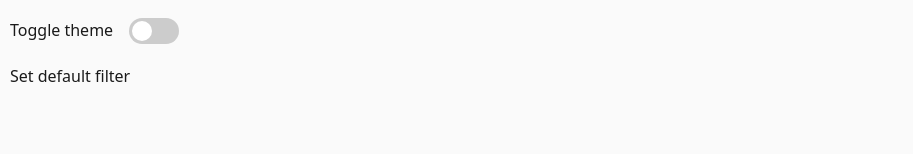
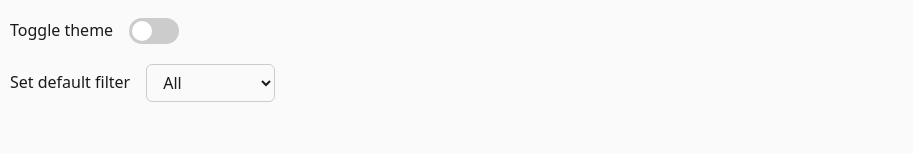
Before and after one commit to khanhisreal/sveltekit-o-b-task-management, a SvelteKit app: page /settings in a window 1280 px wide. Shown: the part 178-332 px from the top of the page, without its empty margins (0-913 px from the left). Built offline with nearby package versions, Linux system fonts and the light colour scheme.

Commit message:
handle system preferences

```diff
--- a/src/app.html
+++ b/src/app.html
@@ -3,9 +3,26 @@
 	<head>
 		<meta charset="utf-8" />
 		<meta name="viewport" content="width=device-width, initial-scale=1" />
-		<link rel="stylesheet" href="/shared.css">
-		<link rel="stylesheet" href="https://cdnjs.cloudflare.com/ajax/libs/font-awesome/7.0.1/css/all.min.css" integrity="sha512-2SwdPD6INVrV/lHTZbO2nodKhrnDdJK9/kg2XD1r9uGqPo1cUbujc+IYdlYdEErWNu69gVcYgdxlmVmzTWnetw==" crossorigin="anonymous" referrerpolicy="no-referrer" />
+		<link rel="stylesheet" href="/shared.css" />
+		<link
+			rel="stylesheet"
+			href="https://cdnjs.cloudflare.com/ajax/libs/font-awesome/7.0.1/css/all.min.css"
+			integrity="sha512-2SwdPD6INVrV/lHTZbO2nodKhrnDdJK9/kg2XD1r9uGqPo1cUbujc+IYdlYdEErWNu69gVcYgdxlmVmzTWnetw=="
+			crossorigin="anonymous"
+			referrerpolicy="no-referrer"
+		/>
 		%sveltekit.head%
+		<script>
+			const stored = localStorage.getItem('userSettings');
+			if (stored) {
+				const { isDarkMode } = JSON.parse(stored);
+				if (isDarkMode) {
+					document.documentElement.dataset.theme = 'dark';
+				} else {
+					document.documentElement.dataset.theme = 'light';
+				}
+			}
+		</script>
 	</head>
 	<body data-sveltekit-preload-data="hover">
 		<div style="display: contents">%sveltekit.body%</div>
--- a/src/lib/client/interfaces/Task.ts
+++ b/src/lib/client/interfaces/Task.ts
@@ -1,3 +1,6 @@
+export const FILTER_OPTIONS = ['All', 'Active', 'Completed'] as const;
+export type FilterOption = (typeof FILTER_OPTIONS)[number];
+
 export interface Task {
 	id: string;
 	title: string;
@@ -8,5 +11,5 @@ export interface Task {
 
 export interface UserSettings {
 	isDarkMode: boolean;
-	filterDefaultValue: 'All' | 'Completed' | 'Active';
+	filterDefaultValue: FilterOption;
 }
--- a/src/lib/client/stores/store.ts
+++ b/src/lib/client/stores/store.ts
@@ -1,8 +1,25 @@
 import { writable } from 'svelte/store';
 import type { UserSettings } from '../interfaces/Task';
 
-export const userSettings = writable<UserSettings>({
-	isDarkMode: false,
-	filterDefaultValue: 'All'
-});
-//returns {subscribe, set, update}
+const LOCAL_KEY = 'userSettings';
+
+function createUserSettings() {
+	let startValue: UserSettings = { isDarkMode: false, filterDefaultValue: 'All' };
+
+	if (typeof localStorage !== 'undefined') {
+		const stored = localStorage.getItem(LOCAL_KEY);
+		if (stored) startValue = JSON.parse(stored);
+	}
+
+	const store = writable<UserSettings>(startValue);
+	store.subscribe((val) => {
+		if (typeof localStorage !== 'undefined') {
+			localStorage.setItem(LOCAL_KEY, JSON.stringify(val));
+			document.documentElement.dataset.theme = val.isDarkMode ? 'dark' : 'light';
+		}
+	});
+
+	return store;
+}
+
+export const userSettings = createUserSettings();
--- a/src/routes/+layout.svelte
+++ b/src/routes/+layout.svelte
@@ -5,12 +5,21 @@
 	import { userSettings } from '$lib/client/stores/store';
 
 	let { children } = $props();
+	let ready = $state(false);
+
+	$effect(() => {
+		const unsubscribe = userSettings.subscribe(() => {
+			ready = true;
+		});
+		return unsubscribe;
+	});
 </script>
 
 <svelte:head>
 	<link rel="icon" href={favicon} />
 </svelte:head>
 
+{#if ready}
 	<div class="layout" class:dark={$userSettings.isDarkMode}>
 		<header>
 			<NavigationBar />
@@ -24,6 +33,7 @@
 			<Footer />
 		</footer>
 	</div>
+{/if}
 
 <style>
 	.layout {
--- a/src/routes/settings/+page.svelte
+++ b/src/routes/settings/+page.svelte
@@ -1,11 +1,20 @@
 <script lang="ts">
 	import ComponentLayout from '../../lib/client/components/layout/component-layout.svelte';
 	import { userSettings } from '$lib/client/stores/store';
+	import { FILTER_OPTIONS, type FilterOption } from '$lib/client/interfaces/Task';
 
-	function toggleTheme() {
+	function handleTheme() {
 		userSettings.update((current) => ({
 			...current,
 			isDarkMode: !current.isDarkMode
+		}));
+	}
+
+	function handleDefaultFilter(event: Event) {
+		const selectedValue = (event.target as HTMLSelectElement).value as FilterOption;
+		userSettings.update((current) => ({
+			...current,
+			filterDefaultValue: selectedValue
 		}));
 	}
 </script>
@@ -18,13 +27,18 @@
 	<div class="toggle-theme">
 		<span>Toggle theme</span>
 		<label class="switch">
-			<input type="checkbox" on:change={toggleTheme} />
+			<input type="checkbox" on:change={handleTheme} bind:checked={$userSettings.isDarkMode} />
 			<span class="slider"></span>
 		</label>
 	</div>
 
 	<div class="default-filter">
 		<span>Set default filter</span>
+		<select on:change={handleDefaultFilter} bind:value={$userSettings.filterDefaultValue}>
+			{#each FILTER_OPTIONS as option}
+				<option value={option}>{option}</option>
+			{/each}
+		</select>
 	</div>
 </ComponentLayout>
 
@@ -83,4 +97,29 @@
 	input:checked + .slider:before {
 		transform: translateX(24px);
 	}
+
+	.default-filter {
+		display: flex;
+		align-items: center;
+		gap: 1rem;
+	}
+
+	select {
+		padding: 6px 12px;
+		border: 1px solid #ccc;
+		border-radius: 6px;
+		background-color: var(--bg-color);
+		color: var(--text-color);
+		font-size: 1rem;
+		cursor: pointer;
+		transition: all 0.3s ease;
+	}
+
+	select:hover {
+		border-color: var(--accent-color);
+	}
+
+	select:focus {
+		outline: none;
+	}
 </style>
```
Also changed, not shown: src/lib/client/components/table-actions.svelte (+16 -2 lines), src/routes/+page.svelte (+14 -2 lines). Lines whose indentation alone changed are shown as unchanged.
